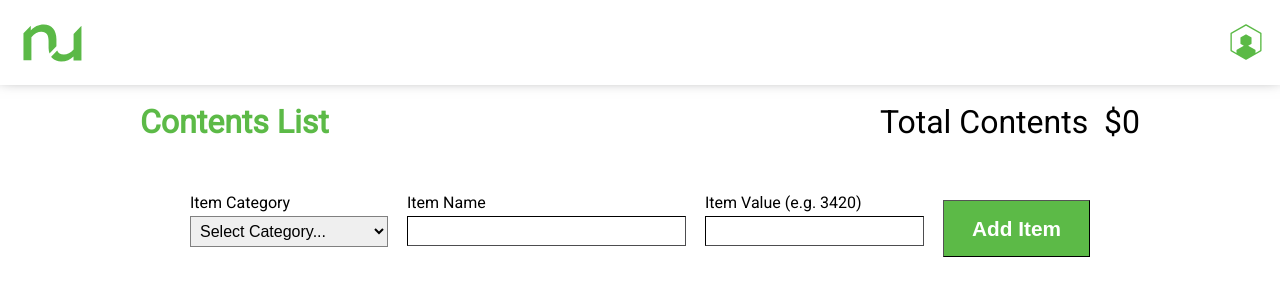
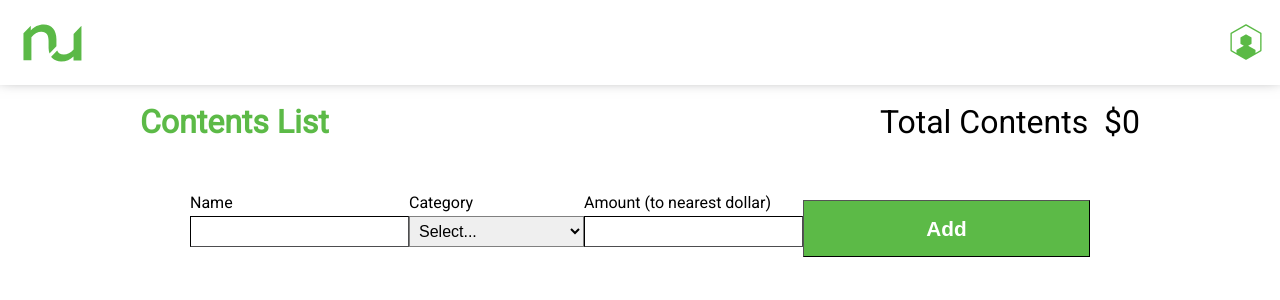
Before and after one commit to kenadian/contents-list, a React (Create React App) app: page / in a window 1280 px wide. Shown: the top 300 px of the page. Built offline with nearby package versions, Linux system fonts and the light colour scheme.

Commit message:
change language, clean up divs, add classes

```diff
--- a/src/components/inputs.js
+++ b/src/components/inputs.js
@@ -40,35 +40,7 @@ class Inputs extends Component {
   render() {
     return (
       <form className="input-form">
-        <div style={{ flex: "0 1 22%", order: 2 }}>
-          <div className="field-label-container">
-            <label
-              className="field-label"
-              htmlFor="categoryId"
-              style={{
-                order: 1
-              }}
-            >
-              Item Category
-            </label>
-            <select
-              className="contents-category"
-              id="categoryId"
-              name="categoryId"
-              value={this.state.categoryId}
-              onChange={this.handleInputChange}
-            >
-              <option value="0">Select Category...</option>
-              <option value="1">Jewellery</option>
-              <option value="2">Collectibles</option>
-              <option value="3">Musical Instruments</option>
-              <option value="4">Sports Equipment</option>
-              <option value="5">Tools</option>
-            </select>
-          </div>
-        </div>
-        <div style={{ flex: "0 1 31%", order: 2 }}>
-          <div className="field-label-container">
+        <div className="field-label-container field-name">
           <label
             className="field-label"
             htmlFor="name"
@@ -76,7 +48,7 @@ class Inputs extends Component {
               order: 2
             }}
           >
-              Item Name
+            Name
           </label>
           <input
             className="contents-itemname"
@@ -87,9 +59,33 @@ class Inputs extends Component {
             onChange={this.handleInputChange}
           />
         </div>
+        <div className="field-label-container field-category">
+          <label
+            className="field-label"
+            htmlFor="categoryId"
+            style={{
+              order: 1
+            }}
+          >
+            Category
+          </label>
+          <select
+            className="contents-category"
+            id="categoryId"
+            name="categoryId"
+            value={this.state.categoryId}
+            onChange={this.handleInputChange}
+          >
+            <option value="0">Select...</option>
+            <option value="1">Jewellery</option>
+            <option value="2">Collectibles</option>
+            <option value="3">Musical Instruments</option>
+            <option value="4">Sports Equipment</option>
+            <option value="5">Tools</option>
+          </select>
         </div>
-        <div style={{ flex: "0 1 20%", order: 3 }}>
-          <div style={{ display: "flex", flexDirection: "column" }}>
+
+        <div className="field-label-container field-amount">
           <label
             className="field-label"
             htmlFor="amount"
@@ -97,7 +93,8 @@ class Inputs extends Component {
               order: 4
             }}
           >
-              Item Value (e.g. 3420)
+            Amount{" "}
+            <span className="field-helper-text">(to nearest dollar)</span>
           </label>
 
           <input
@@ -109,13 +106,9 @@ class Inputs extends Component {
             onChange={this.handleInputChange}
           />
         </div>
-        </div>
-        <button
-          style={{ flex: "0 1 15%", order: 3 }}
-          className="contents-add"
-          onClick={this.handleSubmit}
-        >
-          Add Item{" "}
+
+        <button className="contents-add" onClick={this.handleSubmit}>
+          Add
         </button>
       </form>
     );
```
Lines whose indentation alone changed are shown as unchanged.
